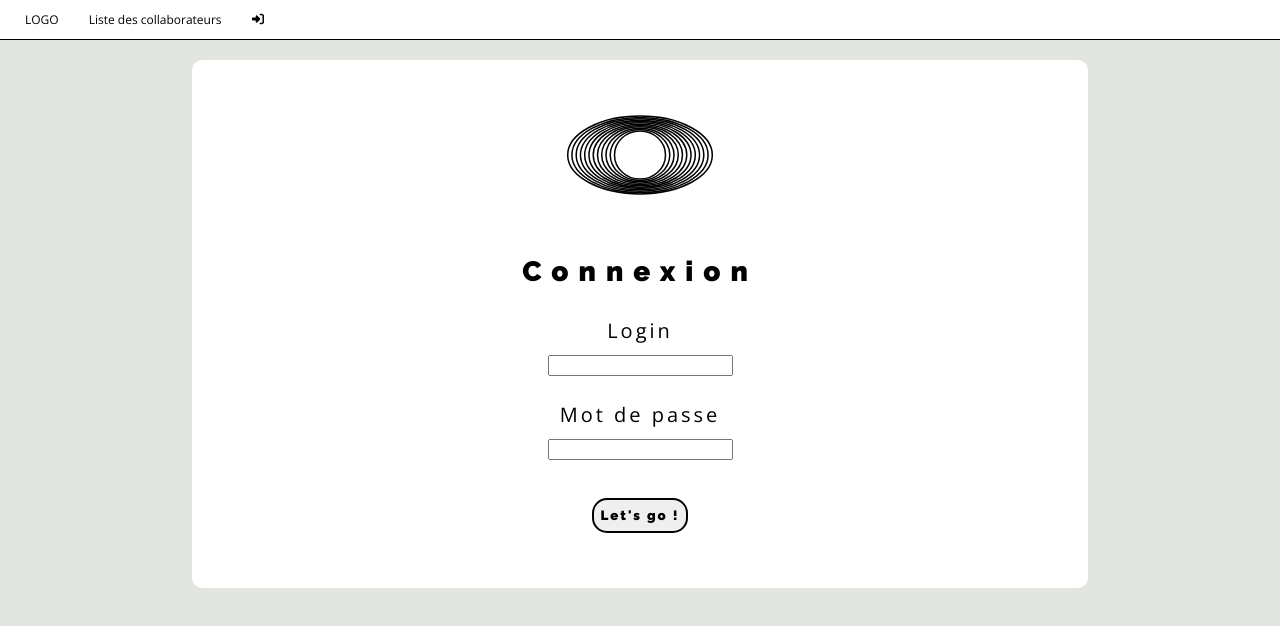
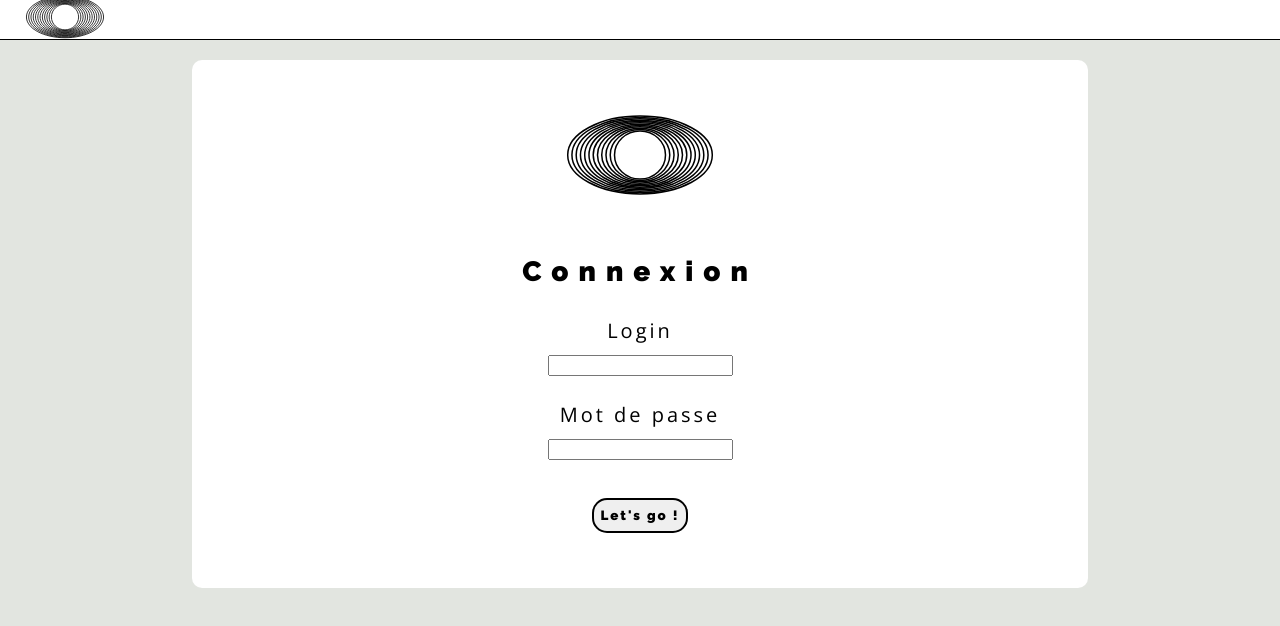
Before and after one commit to clairebrn/intranet, a React (Vite) app in the folder client/: page /login in a window 1280 px wide. Shown: the top 626 px of the page. Built offline with nearby package versions, Linux system fonts and the light colour scheme; sample sign-in values are in the browser's storage.

Commit message:
non-affichage de la barre de navigation si je ne suis pas connecté

```diff
--- a/client/src/components/NavBar.jsx
+++ b/client/src/components/NavBar.jsx
@@ -5,17 +5,32 @@ import { NavLink } from "react-router-dom";
 import style from "../styles/Navbar.module.css";
 import { FontAwesomeIcon } from "@fortawesome/react-fontawesome";
 import { faRightToBracket } from "@fortawesome/free-solid-svg-icons";
-// import logo from "../assets/logoipsum-271.svg";
+import { useSelector } from "react-redux";
+import { useEffect } from "react";
+import logo from "../assets/logoipsum-271.svg";
 
 const NavBar = () => {
+  const userStock = useSelector((state) => state.user.value);
+
+  useEffect(() => {
+    console.log("stockage du user :", userStock);
+  }, []);
+
   return (
+    <>
+      {/* //condition, si un utilisateur est connecté la navbar s'affichera */}
+      {userStock && (
         <div className={style.body}>
           <ul>
             <li className={style.logo}>
-          <NavLink to="/">{/* <img src={logo} alt="logo" /> */}LOGO</NavLink>
+              <NavLink to="/">
+                <img src={logo} alt="logo" />
+              </NavLink>
             </li>
             <li>
-          <NavLink to="/listecollaborateurs">Liste des collaborateurs</NavLink>
+              <NavLink to="/listecollaborateurs">
+                Liste des collaborateurs
+              </NavLink>
             </li>
             <li>
               <NavLink to="/logout">
@@ -24,6 +39,8 @@ const NavBar = () => {
             </li>
           </ul>
         </div>
+      )}
+    </>
   );
 };
 
--- a/client/src/components/UserCard.jsx
+++ b/client/src/components/UserCard.jsx
@@ -1,6 +1,4 @@
 import React, { useEffect, useState } from "react";
-// import { useSelector } from "react-redux";
-// import * as APIService from "../services/Api.service";
 
 import style from "../styles/UserCard.module.css";
 import { FontAwesomeIcon } from "@fortawesome/react-fontawesome";
@@ -12,17 +10,6 @@ import {
 } from "@fortawesome/free-solid-svg-icons";
 
 const UserCard = ({ collaborateur }) => {
-  // const [collaborateurs, setCollaborateurs] = useState(null);
-
-  // useEffect(() => {
-  //   async function fetchData() {
-  //     const response = await APIService.getCollaborateurs();
-  //     console.log("réponse du serveur", response);
-  //     setCollaborateurs(response);
-  //   }
-  //   fetchData();
-  // }, []);
-
   return (
     <div className={style.card_container}>
       <p>
@@ -32,7 +19,8 @@ const UserCard = ({ collaborateur }) => {
       {/* <p className={style.service}>{collaborateur.service}</p> */}
 
       <div>
-        <img src="https://picsum.photos/100/100" alt="photo de profil" />
+        <img src={collaborateur.photo} alt="" />
+        {/* <img src="https://picsum.photos/100/100" alt="photo de profil" /> */}
       </div>
 
       <p>
--- a/client/src/views/Accueil.jsx
+++ b/client/src/views/Accueil.jsx
@@ -29,8 +29,6 @@ const Accueil = () => {
 
   return (
     <div className={style.accueil_container}>
-      {/* logo */}
-      {/* <div className={style.post_logo}></div> */}
       {/* titre */}
       <div className={style.accueil_title}>
         <h1>
--- a/client/src/views/Login.jsx
+++ b/client/src/views/Login.jsx
@@ -30,7 +30,7 @@ const Login = (/* { setToken } */) => {
     //stockage du user dans le navigateur
     sessionStorage.setItem("user", JSON.stringify(response.user));
 
-    // stockage du token dans le navigateur
+    // stockage du token dans le local storage
     localStorage.setItem("token", response.token);
 
     // passage du token au useState
--- a/client/src/views/Logout.jsx
+++ b/client/src/views/Logout.jsx
@@ -1,12 +1,17 @@
 import React, { useEffect } from "react";
+import { useDispatch } from "react-redux";
 import { useNavigate } from "react-router-dom";
+import { userInfo } from "../reducers/user.reducer";
 
 export default function Logout() {
   const navigate = useNavigate();
+  const disptach = useDispatch();
 
   useEffect(() => {
     window.localStorage.clear();
     window.sessionStorage.clear();
+
+    disptach(userInfo());
 
     navigate("/login");
   }, []);
```
Also changed, not shown: client/src/App.jsx (+0 -16 lines). Lines whose indentation alone changed are shown as unchanged.
